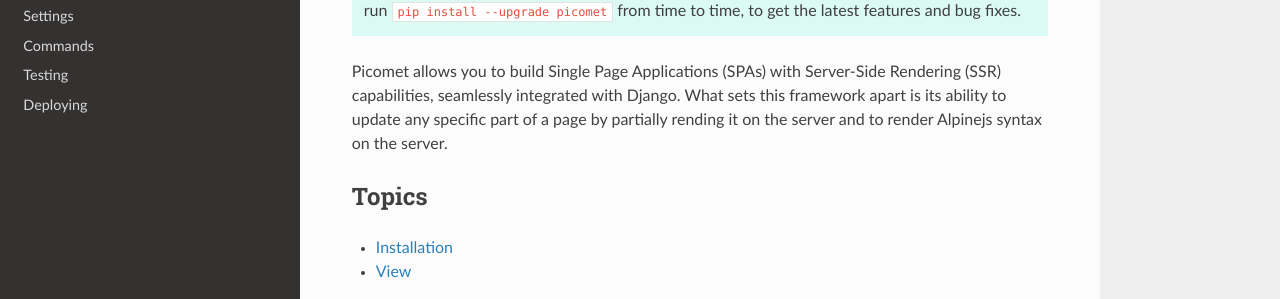
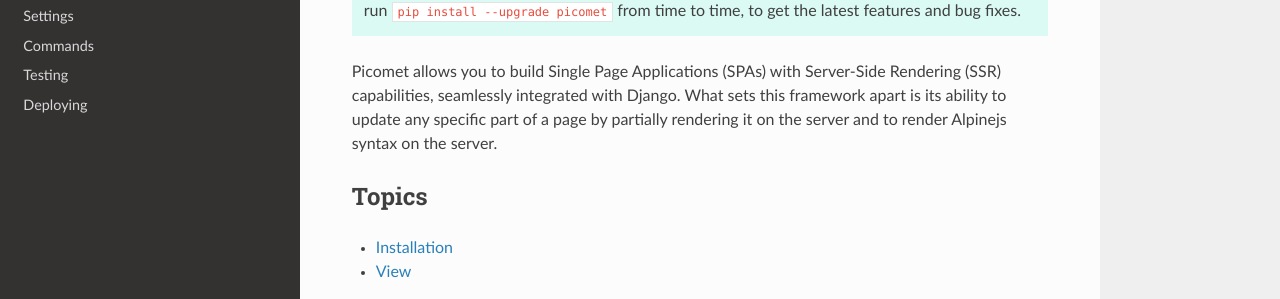
Before and after one commit to picomet/picomet, a Sphinx documentation site: the page built from docs/source/index.rst, in a window 1280 px wide and 900 px high. Shown: the part 270-569 px from the top of the window. Built offline with Sphinx 7.4.7 and the Read the Docs theme 3.1.0, drawn with Linux system fonts in a browser that asks for light colours.

Commit message:
docs(typo): rending to rendering in intro

```diff
--- a/docs/source/index.rst
+++ b/docs/source/index.rst
@@ -24,7 +24,7 @@
 .. tip:: Picomet isn't stable at this moment. Stability is expected with the 1.0.0 release. Remember to run ``pip install --upgrade picomet`` from time to time, to get the latest features and bug fixes.
 
 
-Picomet allows you to build Single Page Applications (SPAs) with Server-Side Rendering (SSR) capabilities, seamlessly integrated with Django. What sets this framework apart is its ability to update any specific part of a page by partially rending it on the server and to render Alpinejs syntax on the server.
+Picomet allows you to build Single Page Applications (SPAs) with Server-Side Rendering (SSR) capabilities, seamlessly integrated with Django. What sets this framework apart is its ability to update any specific part of a page by partially rendering it on the server and to render Alpinejs syntax on the server.
 
 Topics
 ------
```
Also changed, not shown: README.md (+1 -1 lines).
